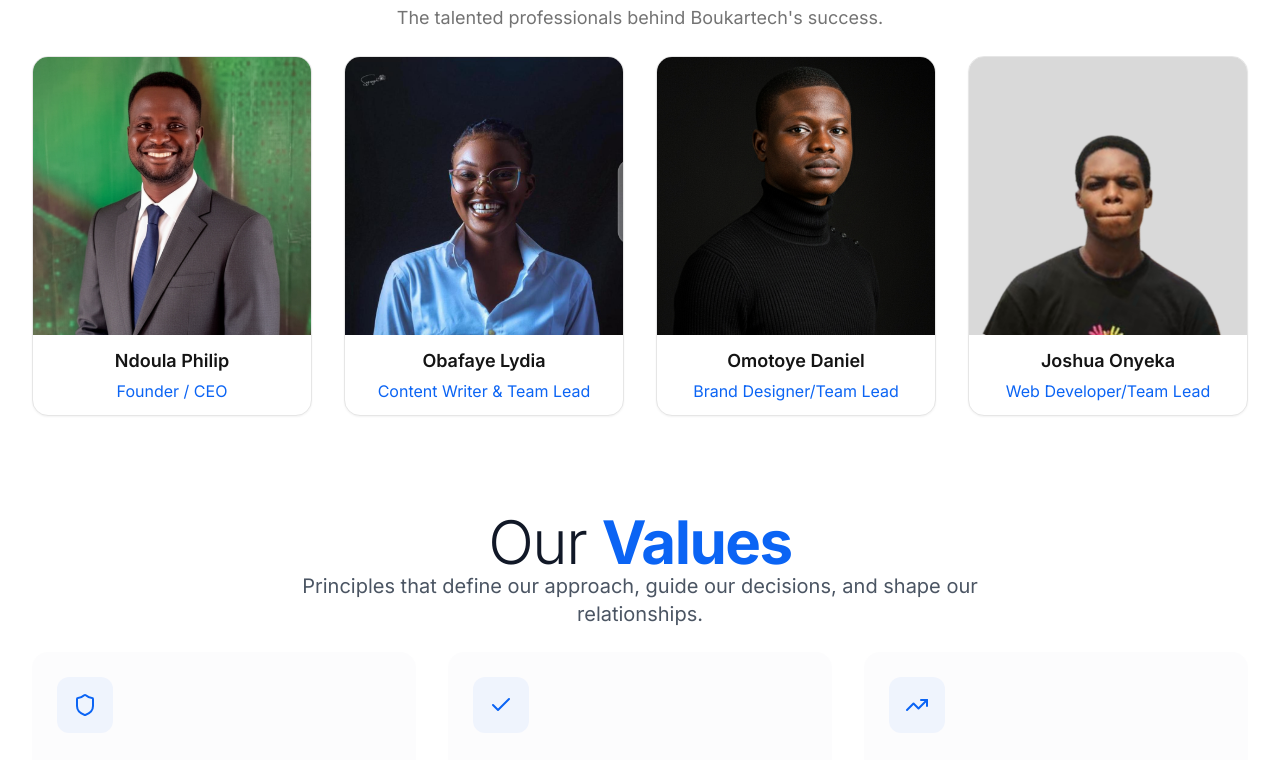
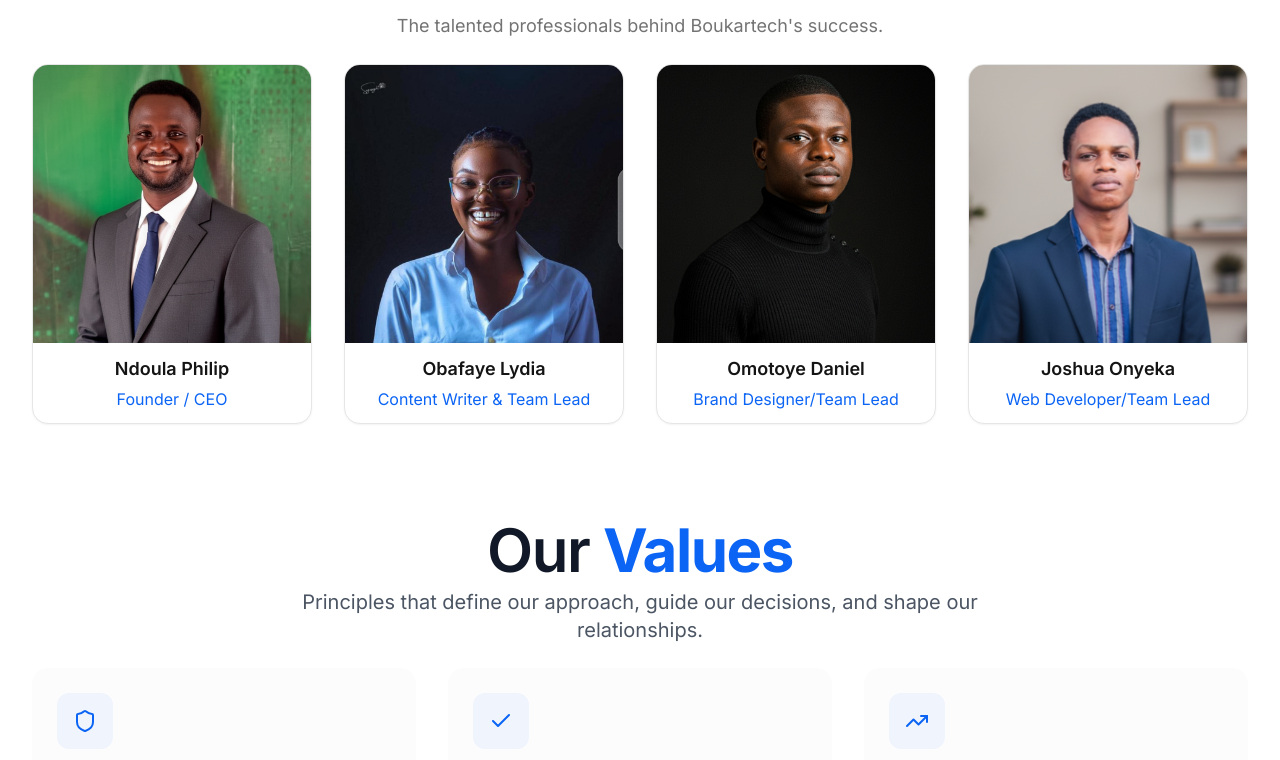
Before and after one commit to Jo-shua09/BoukarTech-Website, a React (Vite) app: page /about in a window 1280 px wide. Shown: the part 1766-2526 px from the top of the page. Built offline with nearby package versions, Linux system fonts and the light colour scheme; the HTML template or start-up script is replaced by a standard one.

Commit message:
`Update images and team section`

```diff
--- a/src/assets/data/data.ts
+++ b/src/assets/data/data.ts
@@ -1,7 +1,7 @@
 import phillipImg from "@/assets/images/phillip.jpg";
 import danielImg from "@/assets/images/daniel.jpg";
 import lydiaImg from "@/assets/images/jessica.jpg";
-import Joshua from "@/assets/images/me.png";
+import Joshua from "@/assets/images/joshua.png";
 
 import { Check, Shield, TrendingUp, Lock, Lightbulb, Megaphone, Smartphone, Code, Video, Palette, Film, Server, Target } from "lucide-react";
 
--- a/src/components/sections/about/Team.tsx
+++ b/src/components/sections/about/Team.tsx
@@ -8,7 +8,7 @@
       <div className="container-custom">
         {/* Section Header */}
         <motion.div initial={{ opacity: 0, y: 40 }} whileInView={{ opacity: 1, y: 0 }} viewport={{ once: true }} className="text-center mb-6">
-          <h2 className="heading-lg text-foreground">
+          <h2 className="heading-lg text-foreground mb-2">
             Meet Our <span className="text-primary">Team</span>
           </h2>
           <p className="body-md text-muted-foreground max-w-2xl mx-auto">The talented professionals behind Boukartech's success.</p>
--- a/src/components/sections/about/Value.tsx
+++ b/src/components/sections/about/Value.tsx
@@ -7,7 +7,7 @@
       <div className="container-custom">
         {/* Header - Minimalist */}
         <motion.div initial={{ opacity: 0 }} whileInView={{ opacity: 1 }} viewport={{ once: true }} className="text-center mb-6 max-w-3xl mx-auto">
-          <h2 className="text-3xl md:text-6xl font-light text-gray-900 tracking-tight">
+          <h2 className="text-3xl md:text-6xl font-semibold mb-2 text-gray-900 tracking-tight">
             Our <span className="font-bold text-primary">Values</span>
           </h2>
           <p className="text-base md:text-xl text-gray-600 leading-relaxed">
```
Also changed, not shown: src/assets/images/joshua.png (added), src/assets/images/me.png (deleted).
